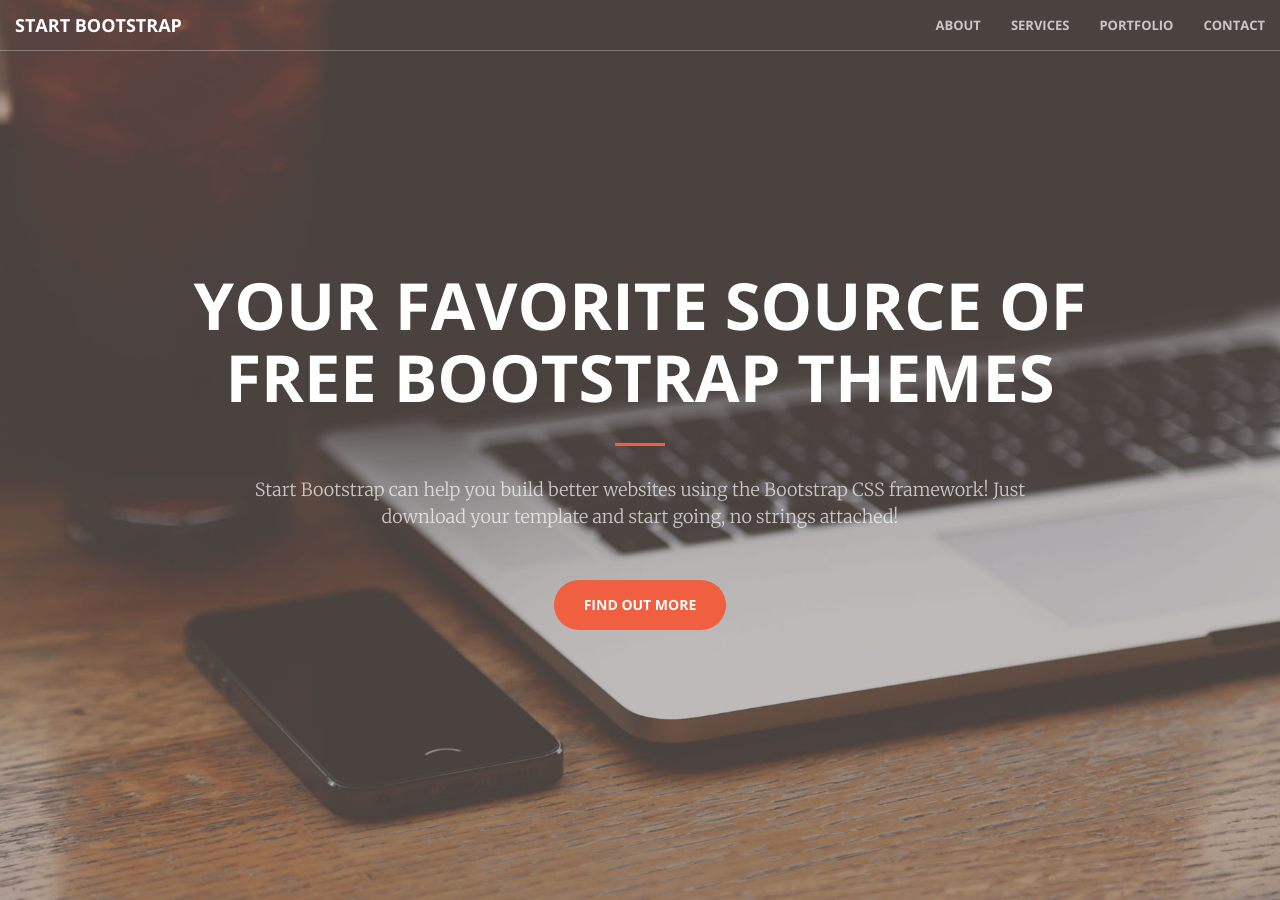
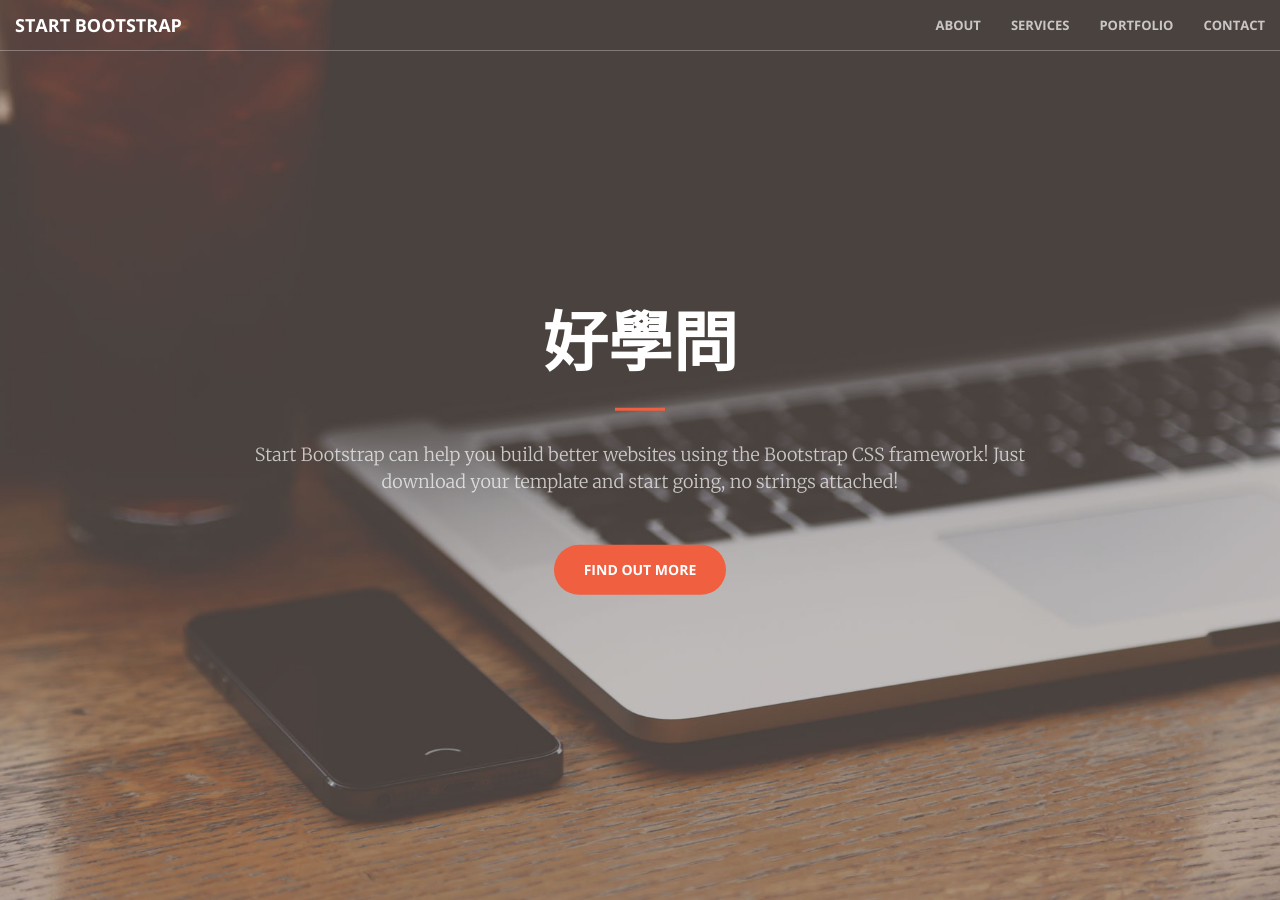
Before and after one commit to goodask/goodask.github.io, a Jekyll site: the page built from index.html, in a window 1280 px wide and 900 px high. Built offline with Jekyll 4.4.1, drawn with Linux system fonts in a browser that asks for light colours.

Commit message:
change header

```diff
--- a/_includes/header.html
+++ b/_includes/header.html
@@ -1,7 +1,7 @@
 <header>
     <div class="header-content">
         <div class="header-content-inner">
-            <h1>Your Favorite Source of Free Bootstrap Themes</h1>
+            <h1>好學問</h1>
             <hr>
             <p>Start Bootstrap can help you build better websites using the Bootstrap CSS framework! Just download your template and start going, no strings attached!</p>
             <a href="#about" class="btn btn-primary btn-xl page-scroll">Find Out More</a>
```
Also changed, not shown: _config.yml (line endings or trailing spaces).
